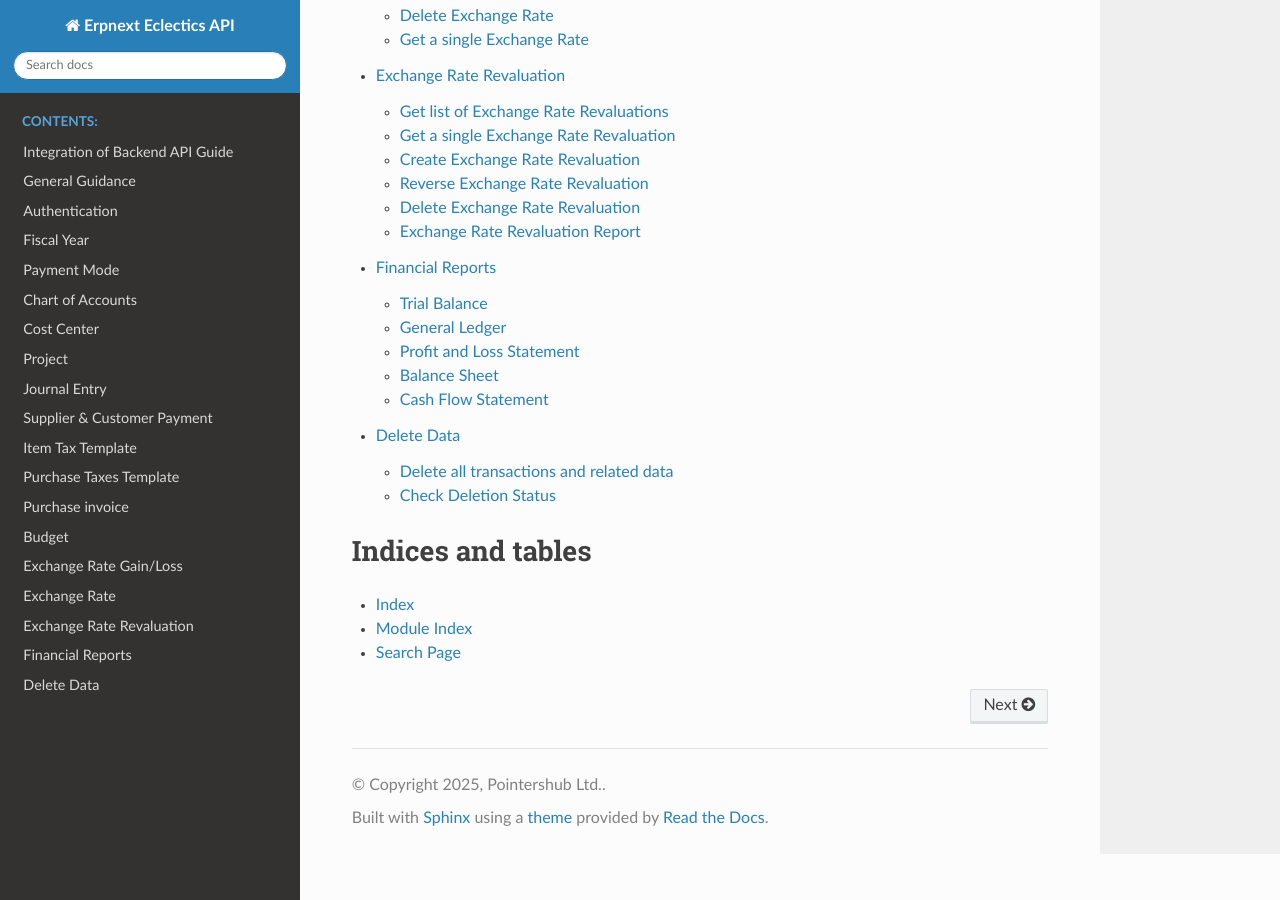
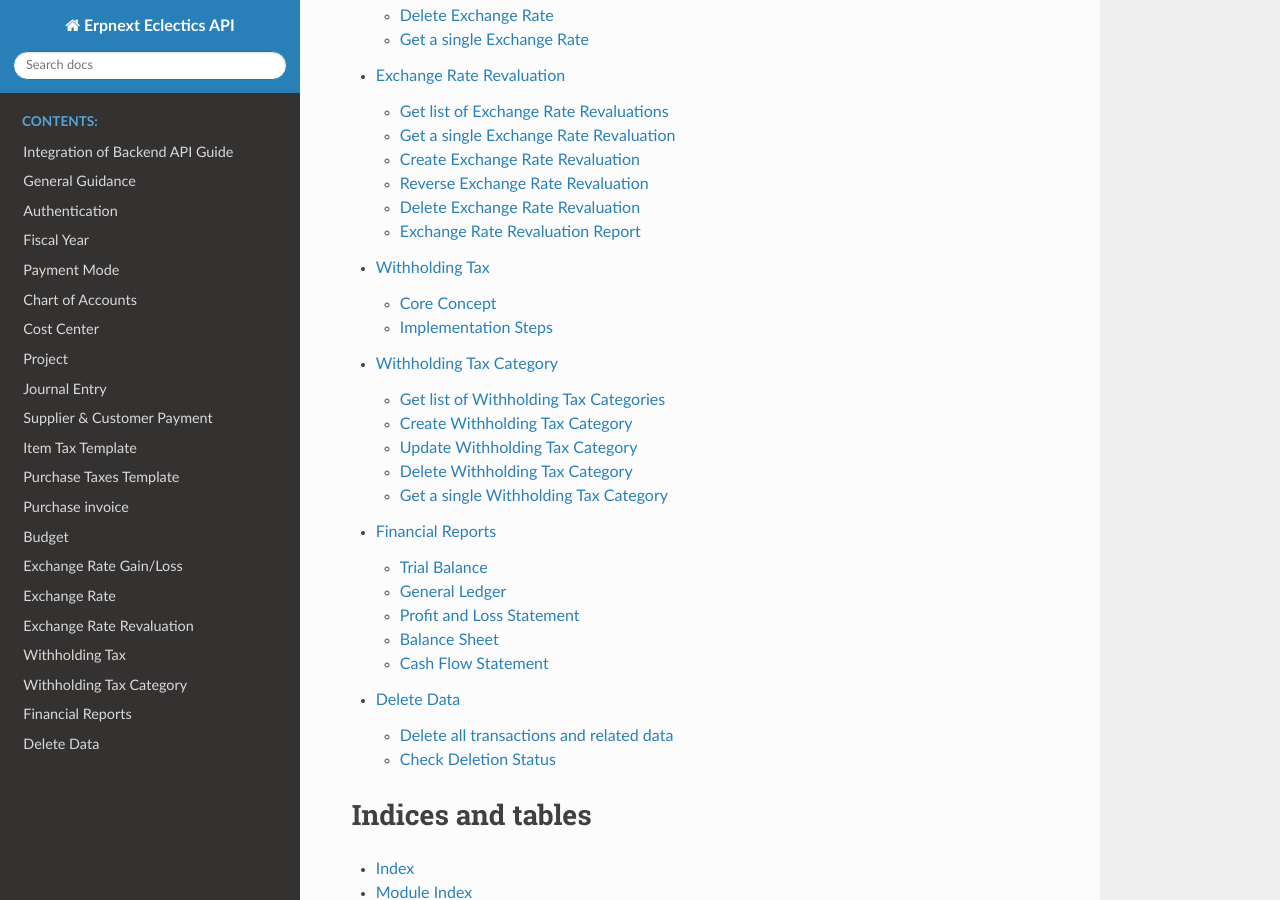
Before and after one commit to stevenyaga/erpnext-api-docs, a Sphinx documentation site: the page built from docs/index.rst, in a window 1280 px wide and 900 px high, scrolled down 2544 px. Built offline with Sphinx 7.4.7 and the Read the Docs theme 3.1.0, drawn with Linux system fonts in a browser that asks for light colours.

Commit message:
docs: Add documentation for withholding tax and multicurrency invoices

```diff
--- a/docs/index.rst
+++ b/docs/index.rst
@@ -27,6 +27,8 @@
    exchange-rate-gain-loss
    exchange-rate
    exchange-rate-revaluation
+   withholding_tax
+   withholding_tax_category
    financial-reports
    delete-data
 
--- a/docs/purchase-invoice.rst
+++ b/docs/purchase-invoice.rst
@@ -134,6 +134,7 @@
         "supplier_invoice_date": "2025-02-27",
         "currency": "USD",
         "exchange_rate": 2598.4401,
+        "payable_account": "21990",
         "items": [
             {
                 "item": "Tractor",
@@ -154,6 +155,10 @@
 
 
 - These fields may not be exhaustive. Check the general guidance section on how to check all the parameters that an endpoint can accept
+
+.. note::
+
+    The **payable_account** must be passed in the payload when the transaction currency is a foreign currency.
 
 
 Create a Purchase Invoice specifying the transaction code
--- /dev/null
+++ b/docs/withholding_tax.rst
@@ -0,0 +1,33 @@
+Withholding Tax
+===============
+
+Core Concept
+------------
+
+When a supplier is subject to withholding tax:
+
+- The supplier is paid less
+- The withholding tax amount is recorded as payable to the tax authority
+
+Implementation Steps
+--------------------
+
+1. Step 1: Create a Tax Withholding Category. Define:
+
+    - Category Name – e.g., Professional Services WHT
+    - Rate – e.g., 5%
+    - Account Head – Withholding Tax Payable. The account_type of the account must be set to Tax
+    - Company
+    - Applicable Thresholds (optional). Just ensure that the value of Single Transaction Threshold is set to 1
+
+2. Step 2: Assign Category to Supplier
+
+    - Edit the Supplier record and set the value of Tax Withholding Category for the supplier. Now every purchase invoice for this supplier automatically applies WHT.
+
+3. When Creating a Purchase Invoice
+
+    - Create a Purchase Invoice as usual. Set the value of *tax_withholding_category* to be the Tax Category you just created.
+
+4. Payment Entry Behavior
+
+    - When you create a Payment Entry, the net outstanding amount is reflected
--- /dev/null
+++ b/docs/withholding_tax_category.rst
@@ -0,0 +1,143 @@
+Withholding Tax Category
+========================
+
+Get list of Withholding Tax Categories
+--------------------------------------
+
+- Endpoint: |BASE_API_URL|.withholding_tax_category.list
+- Method: **GET**
+- Payload:
+
+.. code-block:: json
+
+   {
+        "fields": ["name", "category_name"],
+        "filters": [],
+        "start": 0,
+        "page_length": 0,
+        "order_by": "creation desc"
+   }
+
+- Headers
+
+.. code-block:: json
+
+    {
+        "Authorization": "token <YOUR_TOKEN>"
+    }
+
+
+- Refer to `Document List API Parameters <general-guidance.html>`_ for guidance on the payload
+
+Create Withholding Tax Category
+-------------------------------
+
+- Endpoint: |BASE_API_URL|.withholding_tax_category.create
+- Method: **POST**
+- Payload:
+
+.. code-block:: json
+
+    {
+        "category_name": "Withholding Tax (5%)",
+        "round_off_tax_amount": 0,
+        "consider_party_ledger_amount": 0,
+        "tax_on_excess_amount": 0,
+        "rates": [
+            {
+                "from_date": "2025-01-01",
+                "to_date": "2030-12-31",
+                "tax_withholding_rate": 15.0,
+                "single_threshold": 1.0,
+                "cumulative_threshold": 0.0
+            }
+        ],
+        "accounts": [
+            {
+                "company": "EQUITY FOR TANZANIA",
+                "account": "220200 - Withholding Tax Payable - EFTA"
+            }
+        ]
+    }
+
+- Headers
+
+.. code-block:: json
+
+    {
+       "Authorization": "token <YOUR_TOKEN>"
+    }
+
+
+Update Withholding Tax Category
+-------------------------------
+
+- Endpoint: |BASE_API_URL|.withholding_tax_category.update
+- Method: **POST**
+- Payload:
+
+.. code-block:: json
+
+    {
+        "id": "Mombasa - DCLD",
+        "cost_center_name" : "Mombasa",
+        "cost_center_number" : null,
+        "disabled" : false,
+        "is_group" : false,
+        "parent_cost_center" : "Demo Company Ltd (Demo) - DCLD"
+    }
+
+
+- Headers
+
+.. code-block:: json
+
+    {
+        "Authorization": "token <YOUR_TOKEN>"
+    }
+
+
+Delete Withholding Tax Category
+-------------------------------
+
+- Endpoint: |BASE_API_URL|.withholding_tax_category.delete
+- Method: **DELETE**
+- Payload:
+
+.. code-block:: json
+
+    {
+        "doc_id": "Withholding Tax (15%)"
+    }
+
+
+- Headers
+
+.. code-block:: json
+
+    {
+        "Authorization": "token <YOUR_TOKEN>"
+    }
+
+
+Get a single Withholding Tax Category
+-------------------------------------
+
+- Endpoint: |BASE_API_URL|.withholding_tax_category.get
+- Method: **GET**
+- Payload:
+
+.. code-block:: json
+
+    {
+        "doc_id": "Withholding Tax (15%)"
+    }
+
+
+- Headers
+
+.. code-block:: json
+
+    {
+        "Authorization": "token <YOUR_TOKEN>"
+    }
```
